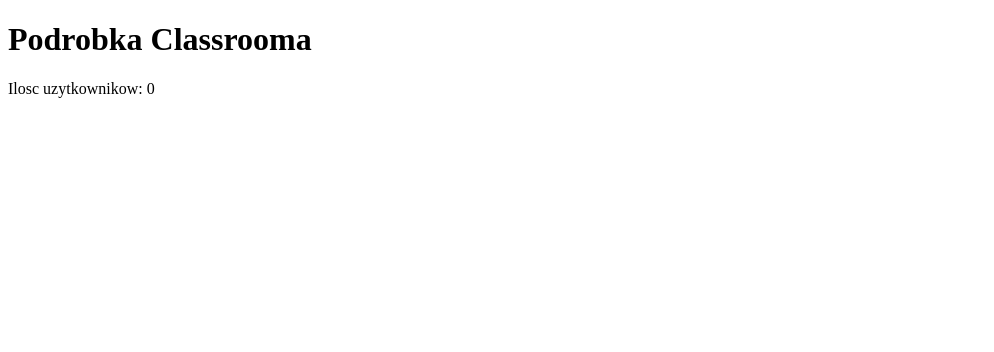
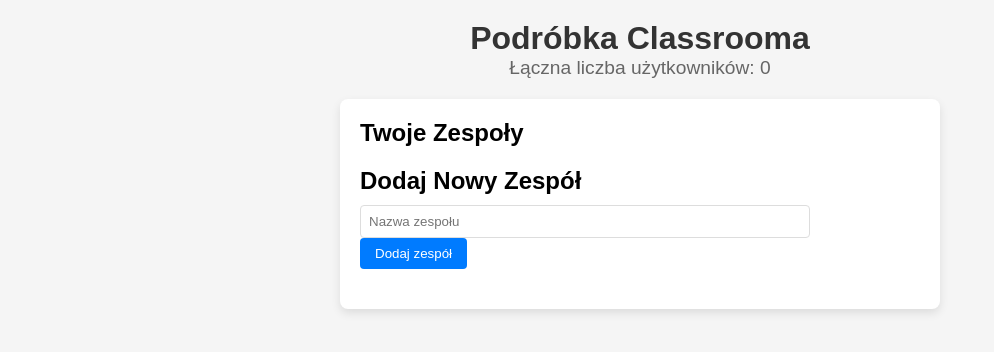
Before and after one commit to R4x02/Project_Orgs, a Django app: page /orgs/ in a window 1280 px wide. Shown: the top 352 px of the page, without its empty margins (0-994 px from the left). Run offline with Django 5.2, Linux system fonts and the light colour scheme; data that the repository does not hold is empty.

Commit message:
Zawadzki nadal nic nie robi, dodanie wieluuuuuu funkcji, nie wszystko dziala pozdro

```diff
--- /dev/null
+++ b/orgs/Aplikacja_Glowna/forms.py
@@ -0,0 +1,6 @@
+# myapp/forms.py
+
+from django import forms
+
+class JoinTeamForm(forms.Form):
+    code = forms.CharField(max_length=10, label='Team Code')
--- a/orgs/Aplikacja_Glowna/templates/index.html
+++ b/orgs/Aplikacja_Glowna/templates/index.html
@@ -4,10 +4,35 @@
     <meta charset="UTF-8">
     <meta name="viewport" content="width=device-width, initial-scale=1.0">
     <link rel="stylesheet" href="style/styl.css">
-    <title>Document</title>
+    <title>Classroom Clone</title>
 </head>
 <body>
-    <h1>Podrobka Classrooma</h1>
-    <p>Ilosc uzytkownikow: {{ ilosc_uzytkownikow }}</p>
+    <header>
+        <h1>Podróbka Classrooma</h1>
+        <p>Łączna liczba użytkowników: {{ ilosc_uzytkownikow }}</p>
+    </header>
+
+    <main>
+        <section class="team-section">
+            <h2>Twoje Zespoły</h2>
+            <ul class="team-list">
+                {% for team in teams %}
+                    <li class="team-item">
+                        <span class="team-name">{{ team.name }}</span>
+                        <span class="team-members">Liczba członków: {{ team.members.count }}</span>
+                    </li>
+                {% endfor %}
+            </ul>
+        </section>
+
+        <section class="add-team-section">
+            <h2>Dodaj Nowy Zespół</h2>
+            <form method="POST" action="{% url 'add_team' %}">
+                {% csrf_token %}
+                <input type="text" name="team_name" placeholder="Nazwa zespołu" required>
+                <button type="submit" class="add-team-button">Dodaj zespół</button>
+            </form>
+        </section>
+    </main>
 </body>
 </html>
--- a/orgs/Aplikacja_Glowna/templates/style/styl.css
+++ b/orgs/Aplikacja_Glowna/templates/style/styl.css
@@ -0,0 +1,90 @@
+* {
+    box-sizing: border-box;
+    margin: 0;
+    padding: 0;
+    font-family: Arial, sans-serif;
+}
+
+body {
+    display: flex;
+    flex-direction: column;
+    align-items: center;
+    padding: 20px;
+    background-color: #f5f5f5;
+}
+
+header {
+    text-align: center;
+    margin-bottom: 20px;
+}
+
+h1 {
+    color: #333;
+    font-size: 2rem;
+}
+
+p {
+    font-size: 1.2rem;
+    color: #666;
+}
+
+main {
+    max-width: 600px;
+    width: 100%;
+    background-color: #fff;
+    border-radius: 8px;
+    padding: 20px;
+    box-shadow: 0 4px 10px rgba(0, 0, 0, 0.1);
+}
+
+.team-section, .add-team-section {
+    margin-bottom: 20px;
+}
+
+.team-list {
+    list-style-type: none;
+    padding: 0;
+}
+
+.team-item {
+    display: flex;
+    justify-content: space-between;
+    align-items: center;
+    padding: 10px;
+    border-bottom: 1px solid #ddd;
+}
+
+.team-name {
+    font-weight: bold;
+    color: #444;
+}
+
+.team-members {
+    font-size: 0.9rem;
+    color: #888;
+}
+
+.add-team-section h2 {
+    margin-bottom: 10px;
+}
+
+input[type="text"] {
+    width: calc(100% - 110px);
+    padding: 8px;
+    border: 1px solid #ddd;
+    border-radius: 4px;
+    margin-right: 10px;
+}
+
+.add-team-button {
+    padding: 8px 15px;
+    background-color: #007bff;
+    color: #fff;
+    border: none;
+    border-radius: 4px;
+    cursor: pointer;
+}
+
+.add-team-button:hover {
+    background-color: #0056b3;
+}
--- a/orgs/Aplikacja_Glowna/urls.py
+++ b/orgs/Aplikacja_Glowna/urls.py
@@ -1,5 +1,8 @@
 from django.urls import path
-from .views import main
+from . import views
 urlpatterns = [
-    path("", main)
+    path('', views.main, name='main'),
+    path('join-team/', views.join_team, name='join_team'),
+    path('team/<int:team_id>/', views.team_detail, name='team_detail'),
+    path('add-team/', views.add_team, name='add_team'),
 ]
--- a/orgs/Aplikacja_Glowna/views.py
+++ b/orgs/Aplikacja_Glowna/views.py
@@ -1,6 +1,42 @@
 from django.shortcuts import render
 from .models import Uzytkownik
+from django.shortcuts import render, redirect, get_object_or_404
+from django.contrib.auth.decorators import login_required
+from django.contrib import messages
+from .models import Team
+from .forms import JoinTeamForm
 
 def main(request):
     UZYTKOWNIK = Uzytkownik.objects.count()
     return render(request, 'index.html', {'ilosc_uzytkownikow': UZYTKOWNIK})
+
+@login_required
+def join_team(request):
+    if request.method == 'POST':
+        form = JoinTeamForm(request.POST)
+        if form.is_valid():
+            code = form.cleaned_data['code']
+            try:
+                team = Team.objects.get(code=code)
+                team.members.add(request.user)
+                messages.success(request, 'Successfully joined the team!')
+                return redirect('team_detail', team_id=team.id)
+            except Team.DoesNotExist:
+                messages.error(request, 'Team with this code does not exist.')
+    else:
+        form = JoinTeamForm()
+    return render(request, 'join_team.html', {'form': form})
+
+@login_required
+def team_detail(request, team_id):
+    team = get_object_or_404(Team, id=team_id)
+    return render(request, 'team_detail.html', {'team': team})
+
+@login_required
+def add_team(request):
+    if request.method == 'POST':
+        team_name = request.POST.get('team_name')
+        if team_name:
+            Team.objects.create(name=team_name, owner=request.user)
+        return redirect('main')  # Powrót na główną stronę
+    return render(request, 'add_team.html')  # Szablon nie jest wymagany, jeśli dodajemy zespoły z tej samej strony
--- a/orgs/orgs/urls.py
+++ b/orgs/orgs/urls.py
@@ -19,5 +19,5 @@
 
 urlpatterns = [
     path('admin/', admin.site.urls),
-    path('orgs/', include("Aplikacja_Glowna.urls"))
+    path('orgs/', include('Aplikacja_Glowna.urls')),  # Dodajemy URL aplikacji
 ]
```
Also changed, not shown: orgs/Aplikacja_Glowna/models.py (+15 -0 lines).
